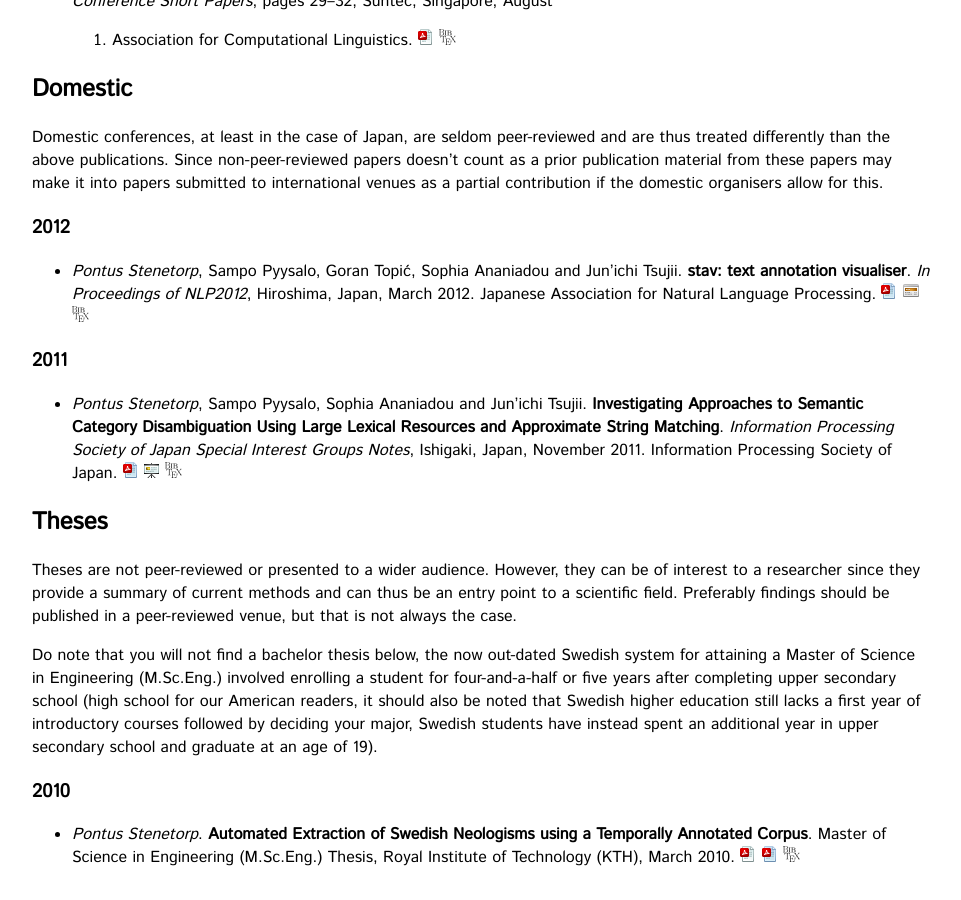
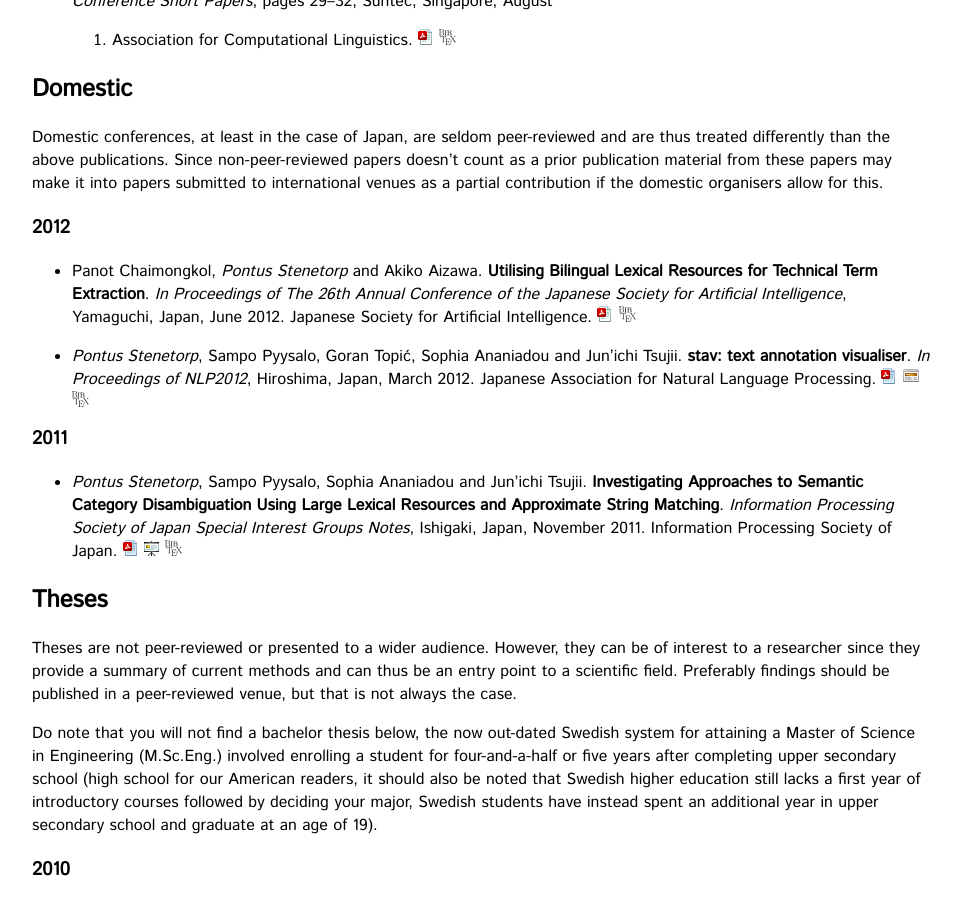
Before and after one commit to gbouchar/ninjin.github.io, a Jekyll site: the page built from publications.md, in a window 1280 px wide and 900 px high, scrolled down 1536 px. Shown: the whole window, without its empty margins (133-1094 px from the left). Built offline with Jekyll 4.4.1, drawn with Linux system fonts in a browser that asks for light colours; some web fonts are replaced; Markdown is read by kramdown in place of the engine named in the settings.

Commit message:
Added JSAI 2012 publication by Panot-san.

```diff
--- a/publications.md
+++ b/publications.md
@@ -150,6 +150,14 @@ a partial contribution if the domestic organisers allow for this.
 
 ### 2012 ###
 
+* Panot Chaimongkol, *Pontus Stenetorp* and Akiko Aizawa. **Utilising
+    Bilingual Lexical Resources for Technical Term Extraction**. *In
+    Proceedings of The 26th Annual Conference of the Japanese Society for
+    Artificial Intelligence*, Yamaguchi, Japan, June 2012. Japanese Society
+    for Artificial Intelligence.
+    [![External PDF][external_pdf_icon]][chaimongkol2012utilising]
+    [![BibTeX][bibtex_icon]][chaimongkol2012utilising_bib]
+
 * *Pontus Stenetorp*, Sampo Pyysalo, Goran Topić, Sophia Ananiadou
     and Jun'ichi Tsujii. **stav: text annotation visualiser**. *In Proceedings
     of NLP2012*, Hiroshima, Japan, March 2012. Japanese Association for
```
Also changed, not shown: other parts of publications.md (+2 -0 lines), panot2012utilising.bib.txt (added, +10 -0 lines).
